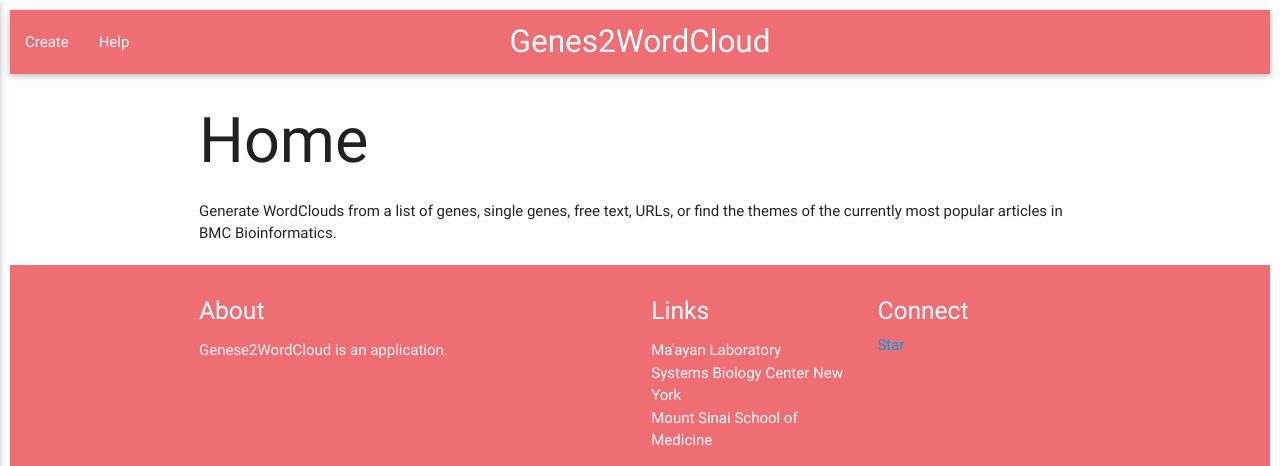
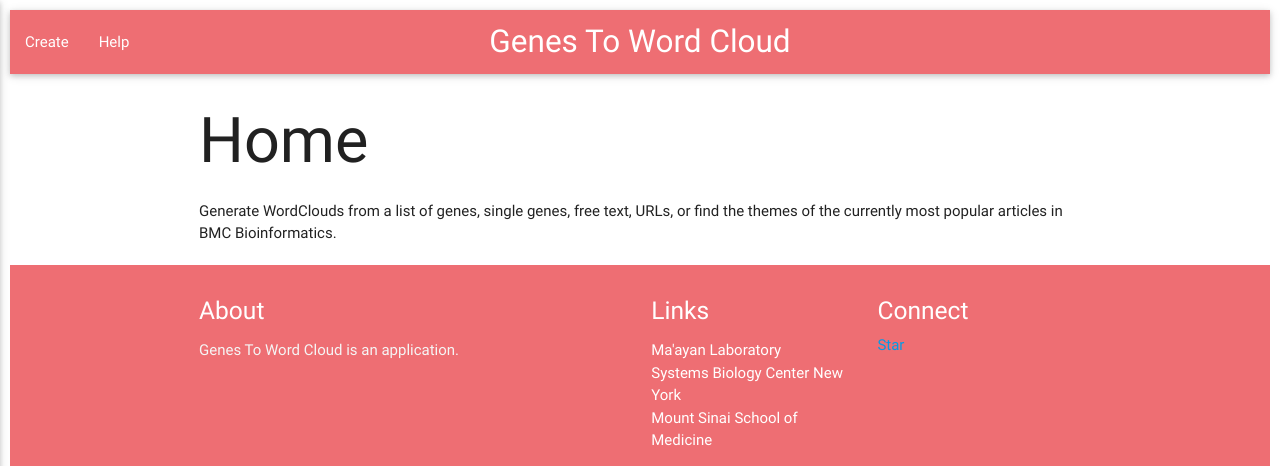
Before and after one commit to MaayanLab/GenesToWordCloud, a Flask app: page / in a window 1280 px wide. Shown: the top 466 px of the page. Run offline with Flask 2, Linux system fonts and the light colour scheme; parts of the project's set-up code (start-up, migrations or seed data) failed here and were passed over; some libraries are stand-ins or nearby versions.

Commit message:
Renamed project to GenesToWordCloud

```diff
--- a/templates/base.html
+++ b/templates/base.html
@@ -28,7 +28,7 @@
 
   <nav class="light-red" role="navigation">
     <div class="nav-wrapper">
-      <a href="/" class="brand-logo center">Genes2WordCloud</a>
+      <a href="/" class="brand-logo center">Genes To Word Cloud</a>
       <ul class="left hide-on-med-and-down">
         <li><a class="dropdown-button" href="#!" data-activates="create-dropdown">Create</a></li>
         <li><a class="dropdown-button" href="#!" data-activates="help-dropdown">Help</a></li>
@@ -83,7 +83,7 @@
       <div class="row">
         <div class="col l6 s12">
           <h5 class="white-text">About</h5>
-          <p class="grey-text text-lighten-4">Genese2WordCloud is an application.</p>
+          <p class="grey-text text-lighten-4">Genes To Word Cloud is an application.</p>
         </div>
         <div class="col l3 s12">
           <h5 class="white-text">Links</h5>
--- a/templates/index.html
+++ b/templates/index.html
@@ -1,5 +1,5 @@
 {% extends "base.html" %}
-{% block head %}<title>Genes2WorldCloud</title>{% endblock %}
+{% block head %}<title>Genes To World Cloud</title>{% endblock %}
 {% block body %}<h1>Home</h1>
 <p>Generate WordClouds from a list of genes, single genes, free text, URLs, or find the themes of the currently most popular articles in BMC Bioinformatics.</p>
 {% endblock %}
```
